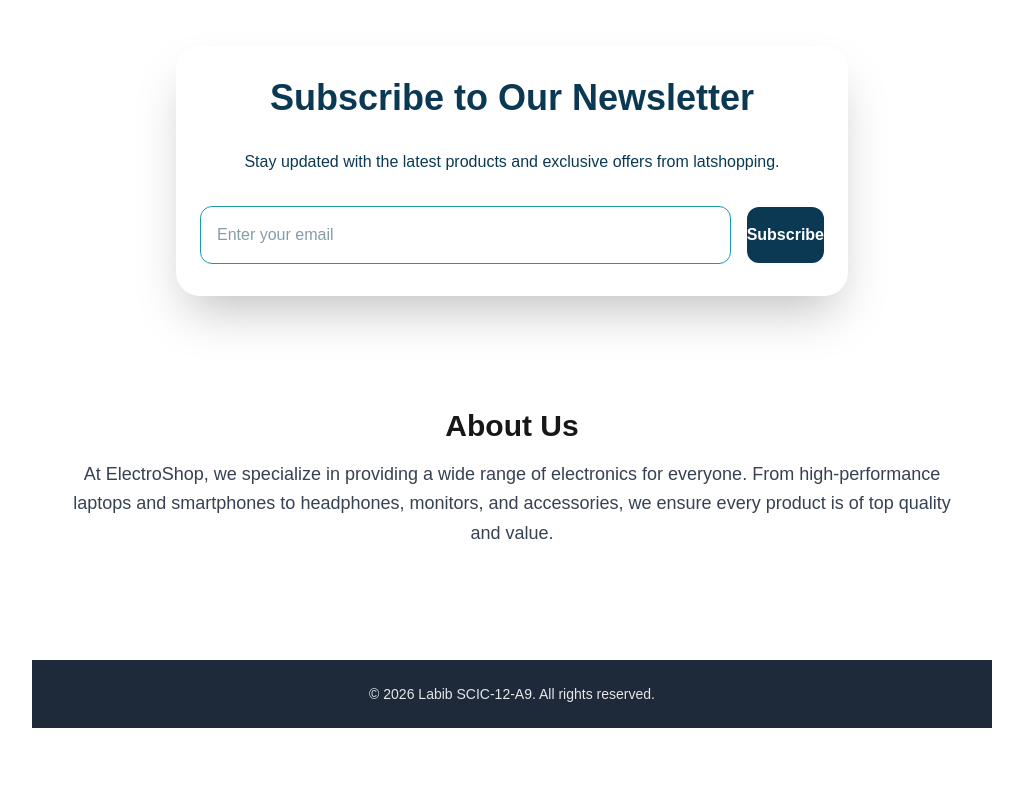
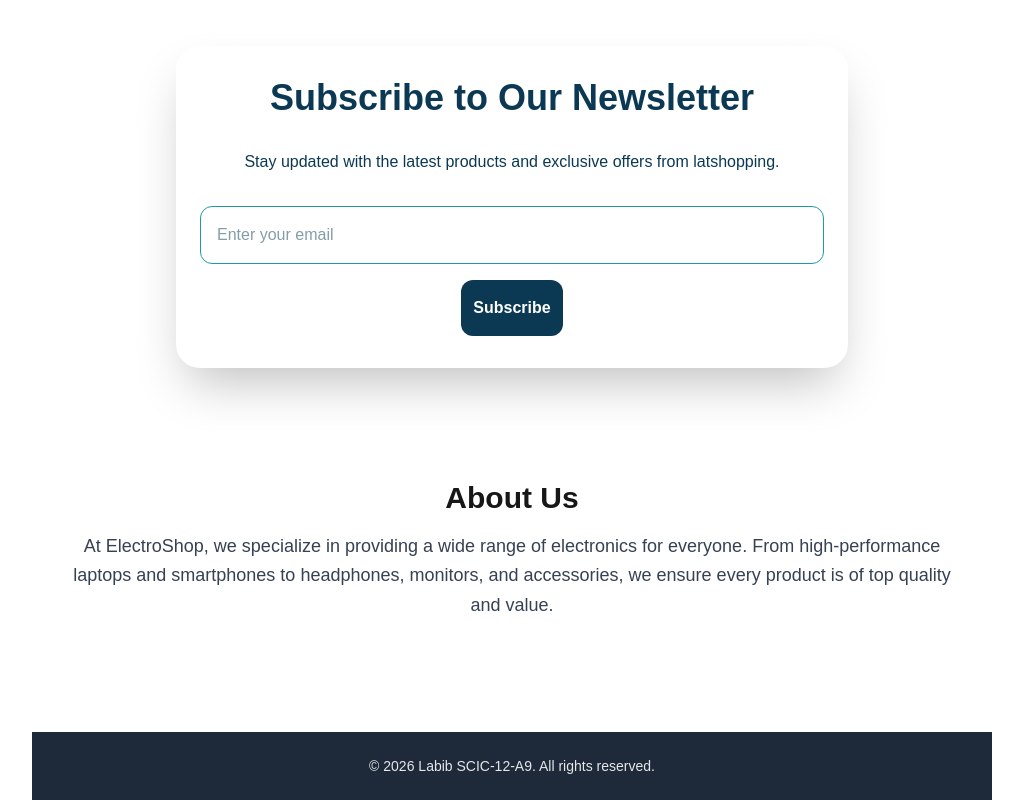
Before and after one commit to labibaltasfi/scic-12-a9-next-js, a Next.js app: page / in a window 1280 px wide. Shown: the part 880-1680 px from the top of the page, without its empty margins (128-1151 px from the left). Before the commit the page ends 1608 px from the top, so only its background shows below. Built offline with nearby package versions, Linux system fonts and the light colour scheme; no server answers.

Commit message:
new add section

```diff
--- a/src/app/page.jsx
+++ b/src/app/page.jsx
@@ -1,18 +1,18 @@
 import AboutHome from "@/components/AboutHome/page";
 import Banner from "@/components/Banner/page";
 import Newsletter from "@/components/Newsletter/page";
-import ProductsPage from "@/components/ProductCard/page";
-import ProductCardHome from "@/components/ProductCard/ProductCardHome";
+import ProductCardHome from "@/components/ProductCardHome/ProductCardHome";
+
 
 
 
 export default function Home() {
   return (
     <div className="w-9/12 mx-auto">
-     <Banner></Banner>
-     <ProductCardHome></ProductCardHome>
-     <Newsletter></Newsletter>
-     <AboutHome></AboutHome>
+      <Banner />
+      <ProductCardHome />
+      <Newsletter />
+      <AboutHome />
     </div>
   );
 }
--- a/src/components/Banner/page.jsx
+++ b/src/components/Banner/page.jsx
@@ -22,7 +22,7 @@
         interval={3000}
         swipeable
       >
-        <div className="relative h-full">
+        <div className="relative h-60vh">
           <Image
             src="https://i.ibb.co/YBpv4BDH/headphones.png"
             alt="Banner 1"
@@ -32,7 +32,7 @@
           />
         </div>
 
-        <div className="relative h-full">
+        <div className="relative h-60vh">
           <Image
             src="https://i.ibb.co/9HvtpT8v/leptop.png"
             alt="Banner 2"
@@ -41,7 +41,7 @@
           />
         </div>
 
-        <div className="relative  h-full">
+        <div className="relative h-60vh">
           <Image
             src="https://i.ibb.co/Vk2twQq/desk.png"
             alt="Banner 3"
--- a/src/components/Newsletter/page.jsx
+++ b/src/components/Newsletter/page.jsx
@@ -22,7 +22,7 @@
         <p className="text-sm sm:text-base text-[#0B3954] text-opacity-70 mb-6 sm:mb-8 text-center">
           Stay updated with the latest products and exclusive offers from latshopping.
         </p>
-        <form onSubmit={handleSubmit} className="flex flex-col sm:flex-row items-center gap-4">
+        <form onSubmit={handleSubmit} className="flex flex-col  items-center gap-4">
           <input
             type="email"
             placeholder="Enter your email"
@@ -33,7 +33,7 @@
           />
           <button
             type="submit"
-            className="w-full sm:w-auto py-3 sm:py-4 rounded-xl bg-[#0B3954] text-white font-semibold hover:bg-[#072E42] transition"
+            className="w-full px-3 sm:w-auto py-3 sm:py-4 rounded-xl bg-[#0B3954] text-white font-semibold hover:bg-[#072E42] transition"
           >
             Subscribe
           </button>
```
Also changed, not shown: src/components/ProductCardHome/ProductCardHome.jsx (renamed from src/components/ProductCard/ProductCardHome.jsx).
